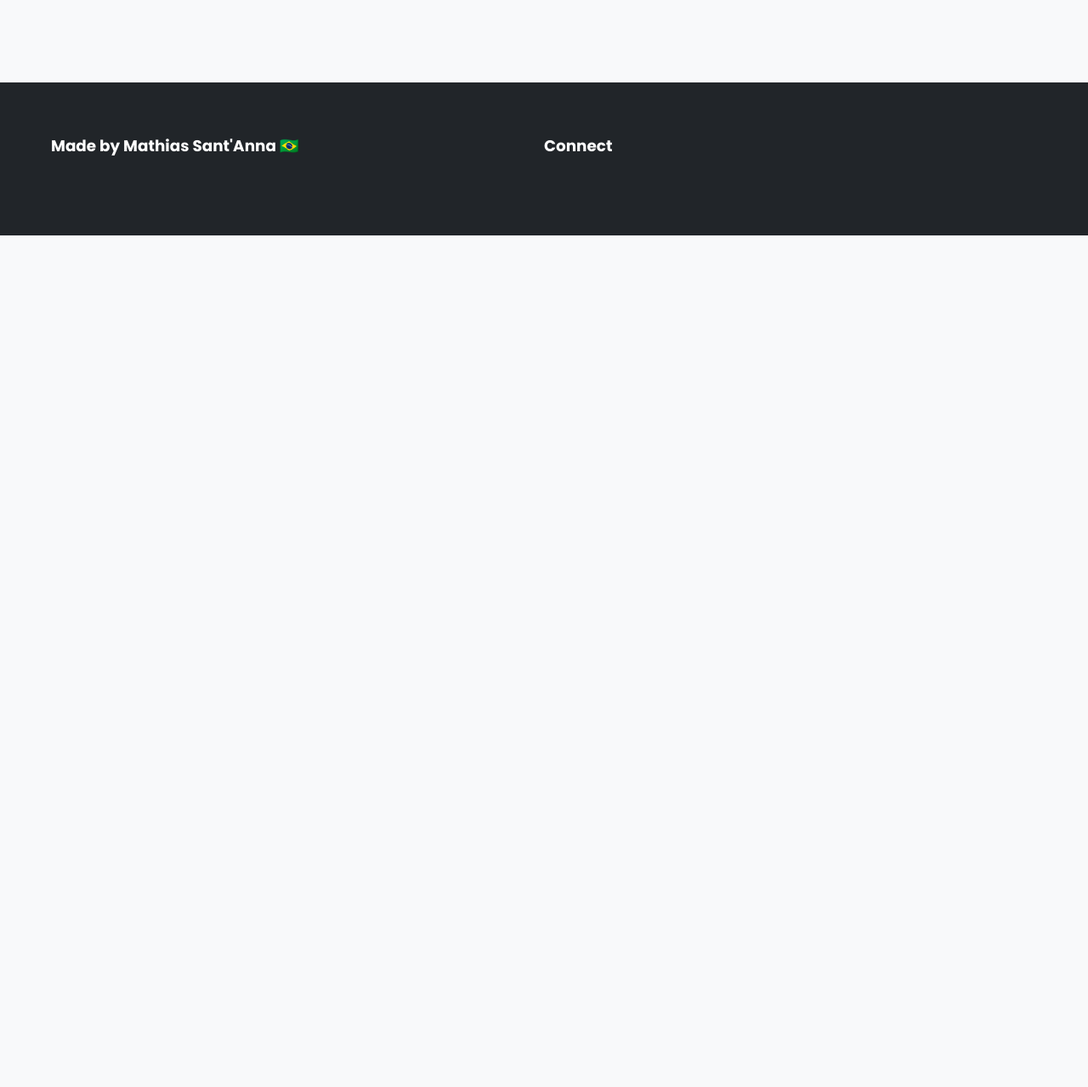
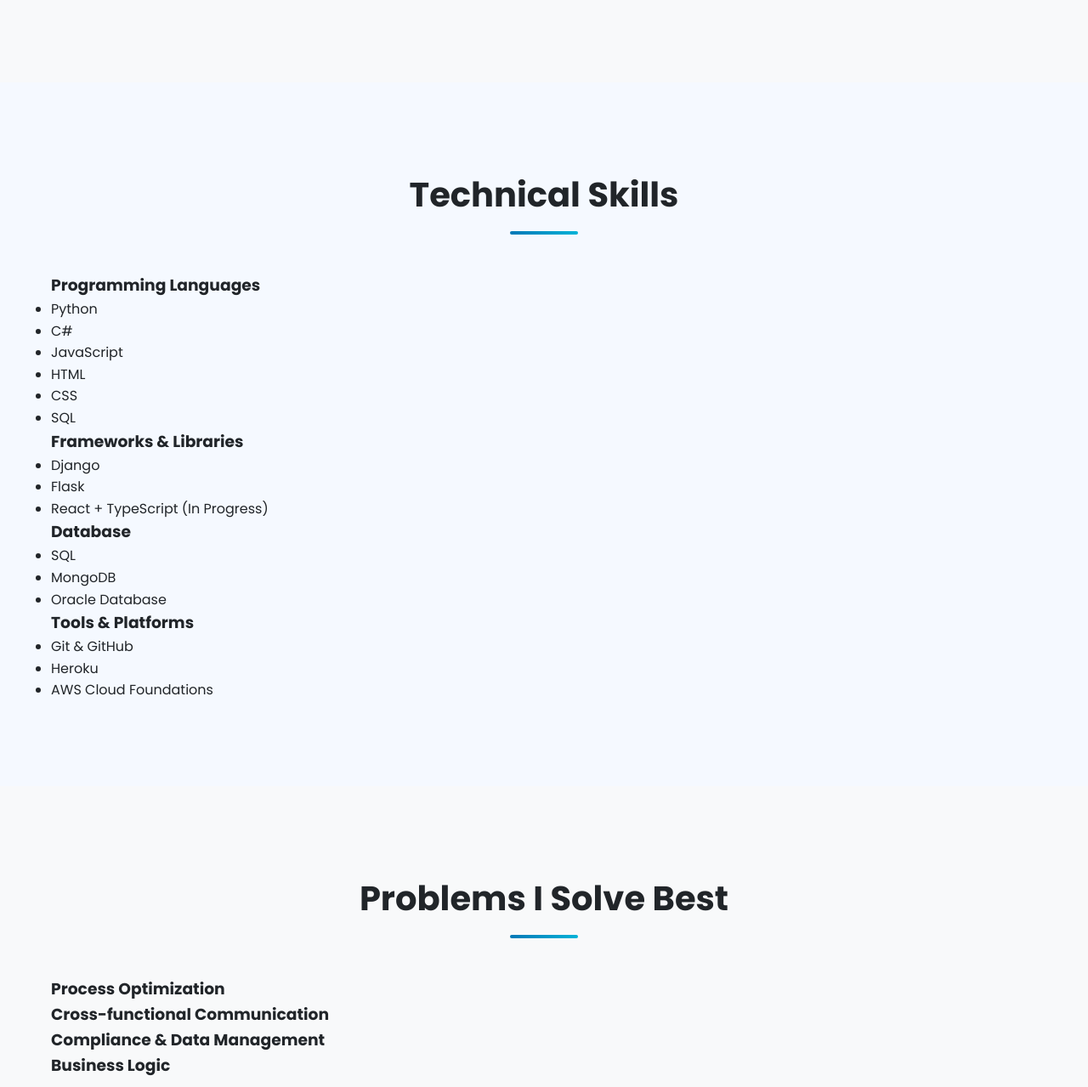
Before and after one commit to Mathias-SantAnna/Portfolio, a plain HTML site: page index.html in a window 1280 px wide. Shown: the part 1493-2772 px from the top of the page at 85% size. Before the commit the page ends 1770 px from the top, so only its background shows below. Drawn offline with Linux system fonts and the light colour scheme.

Commit message:
added skills & experience and prob solving sections

```diff
--- a/index.html
+++ b/index.html
@@ -66,6 +66,108 @@
         </div>
     </section>
 
+    <!-- Skills Section -->
+    <section id="skills" class="section" style="background-color: #f5f9ff;">
+        <div class="container">
+            <h2 class="section-title">Technical Skills</h2>
+            <div class="skills-grid">
+                <div class="skill-card">
+                    <h3>Programming Languages</h3>
+                    <ul class="skill-list">
+                        <li>Python</li>
+                        <li>C#</li>
+                        <li>JavaScript</li>
+                        <li>HTML</li>
+                        <li>CSS</li>
+                        <li>SQL</li>
+                    </ul>
+                </div>
+                <div class="skill-card">
+                    <h3>Frameworks & Libraries</h3>
+                    <ul class="skill-list">
+                        <li>Django</li>
+                        <li>Flask</li>
+                        <li>React + TypeScript (In Progress)</li>
+                    </ul>
+                </div>
+                <div class="skill-card">
+                    <h3> Database</h3>
+                    <ul class="skill-list">
+                        <li>SQL</li>
+                        <li>MongoDB</li>
+                        <li>Oracle Database</li>
+                    </ul>
+                </div>
+                <div class="skill-card">
+                    <h3>Tools & Platforms</h3>
+                    <ul class="skill-list">
+                        <li>Git & GitHub</li>
+                        <li>Heroku</li>
+                        <li>AWS Cloud Foundations</li>
+                    </ul>
+                </div>
+            </div>
+        </div>
+    </section>
+
+    <!-- What I Do Best Section -->
+    <section class="section">
+        <div class="container">
+            <h2 class="section-title">Problems I Solve Best</h2>
+            <div class="skills-grid">
+                <div class="skill-card">
+                    <h3> Process Optimization</h3>
+                    <p></p>
+                </div>
+                <div class="skill-card">
+                    <h3>Cross-functional Communication</h3>
+                    <p></p>
+                </div>
+                <div class="skill-card">
+                    <h3> Compliance & Data Management</h3>
+                    <p></p>
+                </div>
+                <div class="skill-card">
+                    <h3> Business Logic</h3>
+                    <p></p>
+                </div>
+            </div>
+        </div>
+    </section>
+
+    <!-- Experience Section -->
+    <section id="experience" class="section">
+        <div class="container">
+            <h2 class="section-title">Work Experience</h2>
+            <div class="timeline">
+                <div class="timeline-item">
+                    <div class="timeline-content">
+                        <span class="timeline-date">Aug 2022 - Present</span>
+                        <h3>Administrative Assistant - Deeds Department</h3>
+                        <h4>Permanent TSB, Dublin</h4>
+                        <p></p>
+                    </div>
+                </div>
+                <div class="timeline-item">
+                    <div class="timeline-content">
+                        <span class="timeline-date">Feb 2022 - Jul 2022</span>
+                        <h3>Customer Service Administrator</h3>
+                        <h4>Retail-FCL, Dublin</h4>
+                        <p></p>
+                    </div>
+                </div>
+                <div class="timeline-item">
+                    <div class="timeline-content">
+                        <span class="timeline-date">Apr 2018 - Jan 2022</span>
+                        <h3>Financial Operations Clerk</h3>
+                        <h4>GSLS, Dublin</h4>
+                        <p></p>
+
+                    </div>
+                </div>
+            </div>
+        </div>
+    </section>
 
     <!-- Footer -->
     <footer>
```
